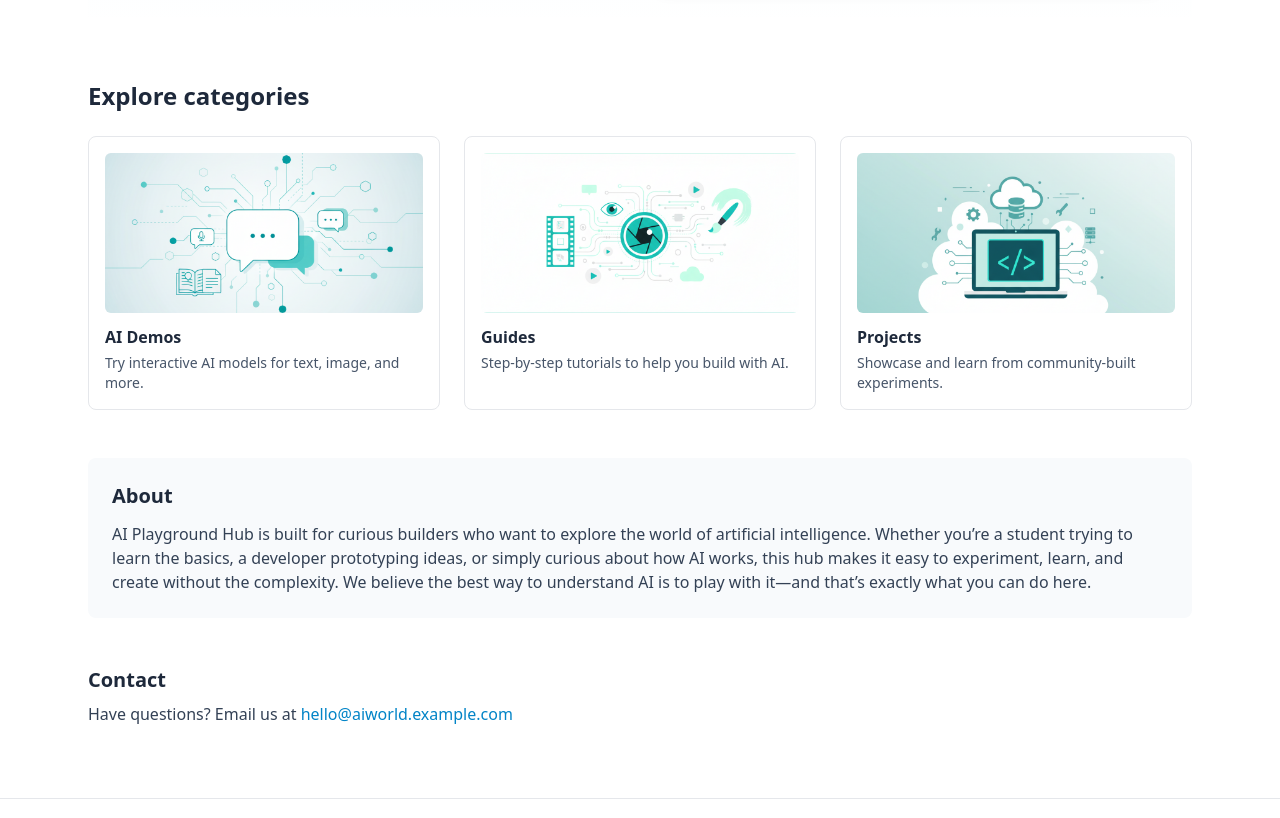
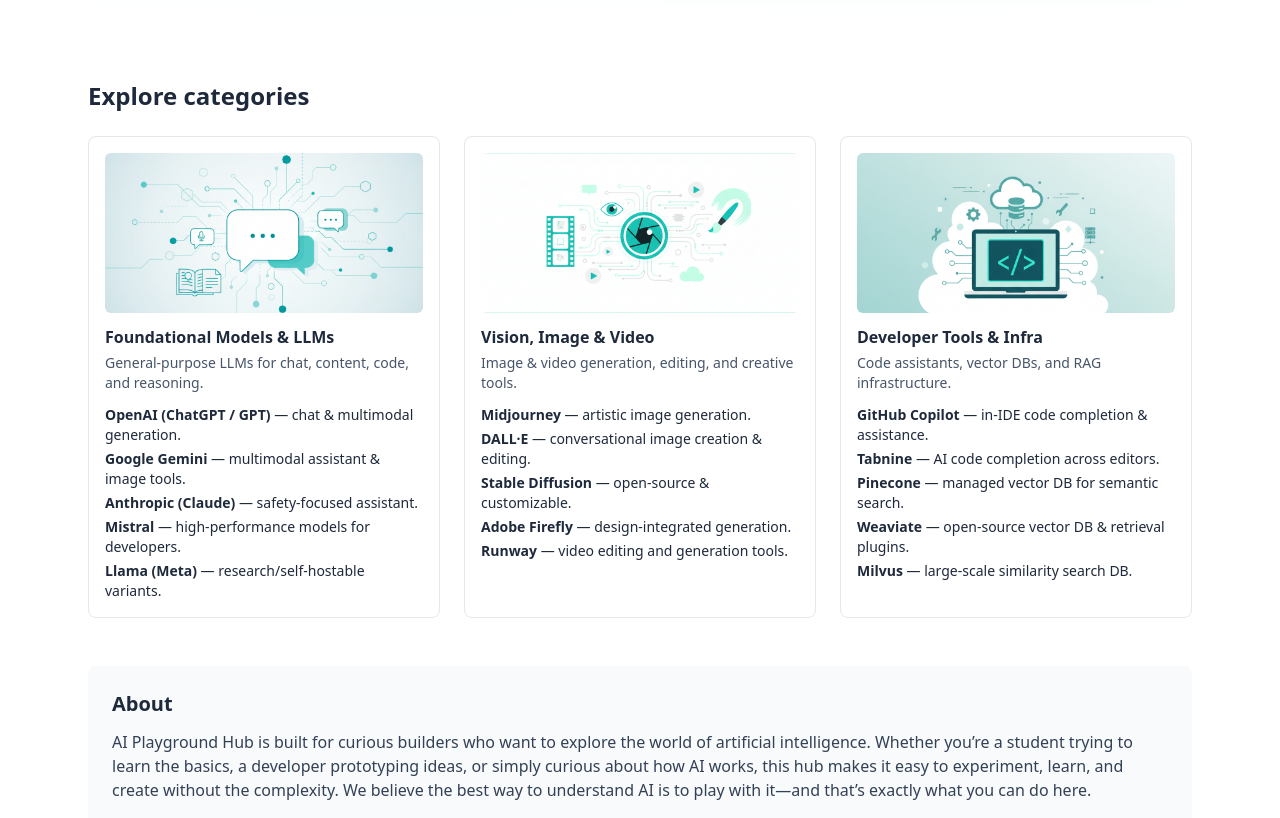
Before and after one commit to Sunilvemareddy/aiworld, a plain HTML site: page index.html in a window 1280 px wide. Shown: the part 680-1498 px from the top of the page. Drawn offline with nearby package versions, Linux system fonts and the light colour scheme.

Commit message:
Update index.html

```diff
--- a/index.html
+++ b/index.html
@@ -51,24 +51,50 @@
     <!-- CATEGORIES -->
     <section id="categories" class="mt-12">
       <h2 class="text-2xl font-bold">Explore categories</h2>
-      <div class="grid grid-cols-1 md:grid-cols-3 gap-6 mt-6">
+        <div class="grid grid-cols-1 md:grid-cols-3 gap-6 mt-6">
 
+          <!-- Foundational Models -->
+          <div class="rounded-lg border p-4">
+            <img src="images/cat1.png" alt="Foundational models illustration" class="w-full h-40 object-cover rounded-md">
+            <h3 class="mt-3 font-semibold">Foundational Models & LLMs</h3>
+            <p class="text-slate-600 text-sm mt-1">General-purpose LLMs for chat, content, code, and reasoning.</p>
+            <ul class="mt-3 text-sm space-y-1">
+              <li><strong>OpenAI (ChatGPT / GPT)</strong> — chat & multimodal generation.</li>
+              <li><strong>Google Gemini</strong> — multimodal assistant & image tools.</li>
+              <li><strong>Anthropic (Claude)</strong> — safety-focused assistant.</li>
+              <li><strong>Mistral</strong> — high-performance models for developers.</li>
+              <li><strong>Llama (Meta)</strong> — research/self-hostable variants.</li>
+            </ul>
+          </div>
+
+        <!-- Vision / Image -->
         <div class="rounded-lg border p-4">
-          <img src="images/cat1.png" alt="AI Demos image" class="w-full h-40 object-cover rounded-md">
-          <h3 class="mt-3 font-semibold">AI Demos</h3>
-          <p class="text-slate-600 text-sm mt-1">Try interactive AI models for text, image, and more.</p>
+          <img src="images/cat2.png" alt="Vision and media illustration" class="w-full h-40 object-cover rounded-md">
+          <h3 class="mt-3 font-semibold">Vision, Image & Video</h3>
+          <p class="text-slate-600 text-sm mt-1">Image & video generation, editing, and creative tools.</p>
+          <ul class="mt-3 text-sm space-y-1">
+            <li><strong>Midjourney</strong> — artistic image generation.</li>
+            <li><strong>DALL·E</strong> — conversational image creation & editing.</li>
+            <li><strong>Stable Diffusion</strong> — open-source & customizable.</li>
+            <li><strong>Adobe Firefly</strong> — design-integrated generation.</li>
+            <li><strong>Runway</strong> — video editing and generation tools.</li>
+          </ul>
         </div>
+
+        <!-- Developer Tools -->
         <div class="rounded-lg border p-4">
-          <img src="images/cat2.png" alt="Guides image" class="w-full h-40 object-cover rounded-md">
-          <h3 class="mt-3 font-semibold">Guides</h3>
-          <p class="text-slate-600 text-sm mt-1">Step-by-step tutorials to help you build with AI.</p>
+          <img src="images/cat3.png" alt="Developer tools illustration" class="w-full h-40 object-cover rounded-md">
+          <h3 class="mt-3 font-semibold">Developer Tools & Infra</h3>
+          <p class="text-slate-600 text-sm mt-1">Code assistants, vector DBs, and RAG infrastructure.</p>
+          <ul class="mt-3 text-sm space-y-1">
+            <li><strong>GitHub Copilot</strong> — in-IDE code completion & assistance.</li>
+            <li><strong>Tabnine</strong> — AI code completion across editors.</li>
+            <li><strong>Pinecone</strong> — managed vector DB for semantic search.</li>
+            <li><strong>Weaviate</strong> — open-source vector DB & retrieval plugins.</li>
+            <li><strong>Milvus</strong> — large-scale similarity search DB.</li>
+          </ul>
         </div>
-        <div class="rounded-lg border p-4">
-          <img src="images/cat3.png" alt="Projects image" class="w-full h-40 object-cover rounded-md">
-          <h3 class="mt-3 font-semibold">Projects</h3>
-          <p class="text-slate-600 text-sm mt-1">Showcase and learn from community-built experiments.</p>
-        </div>
-      </div>
+       </div>
     </section>
 
     <!-- ABOUT -->
```
